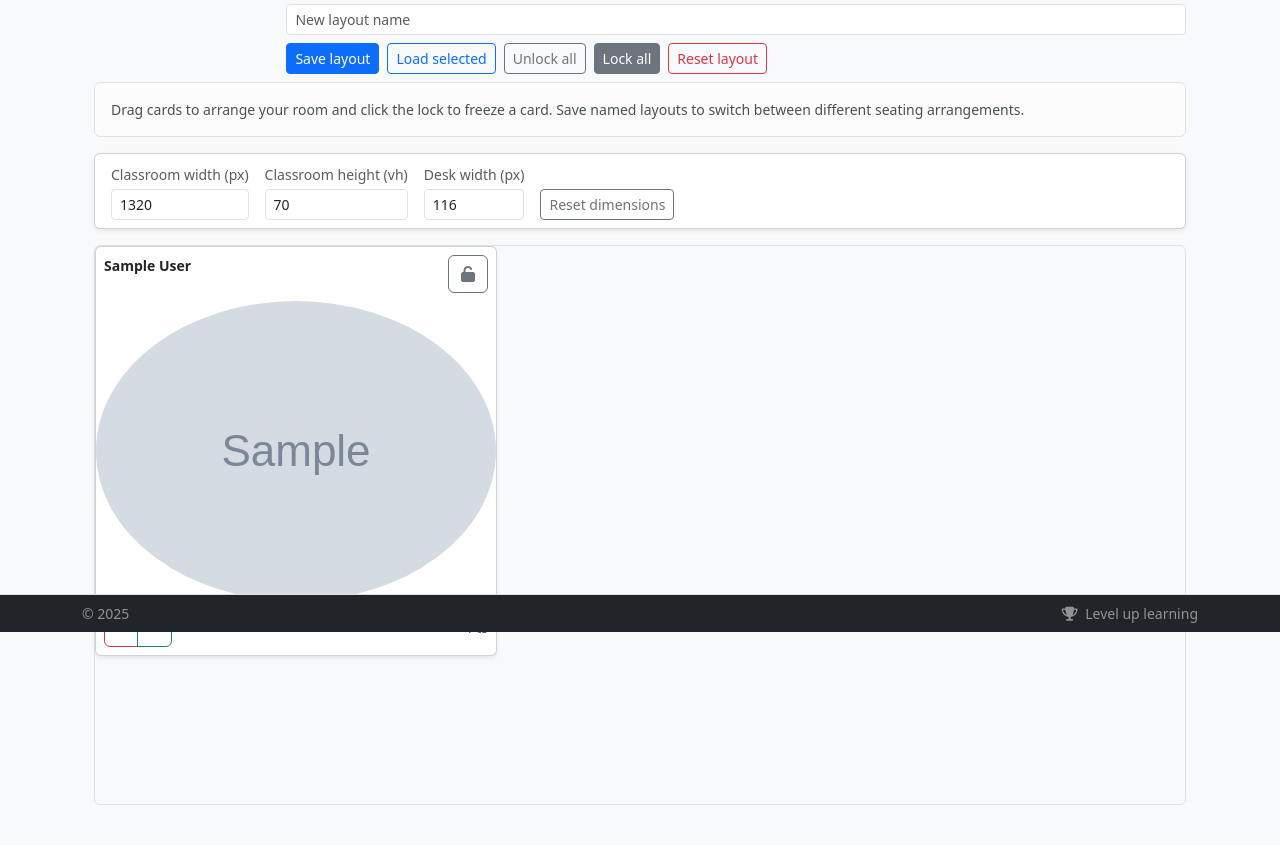
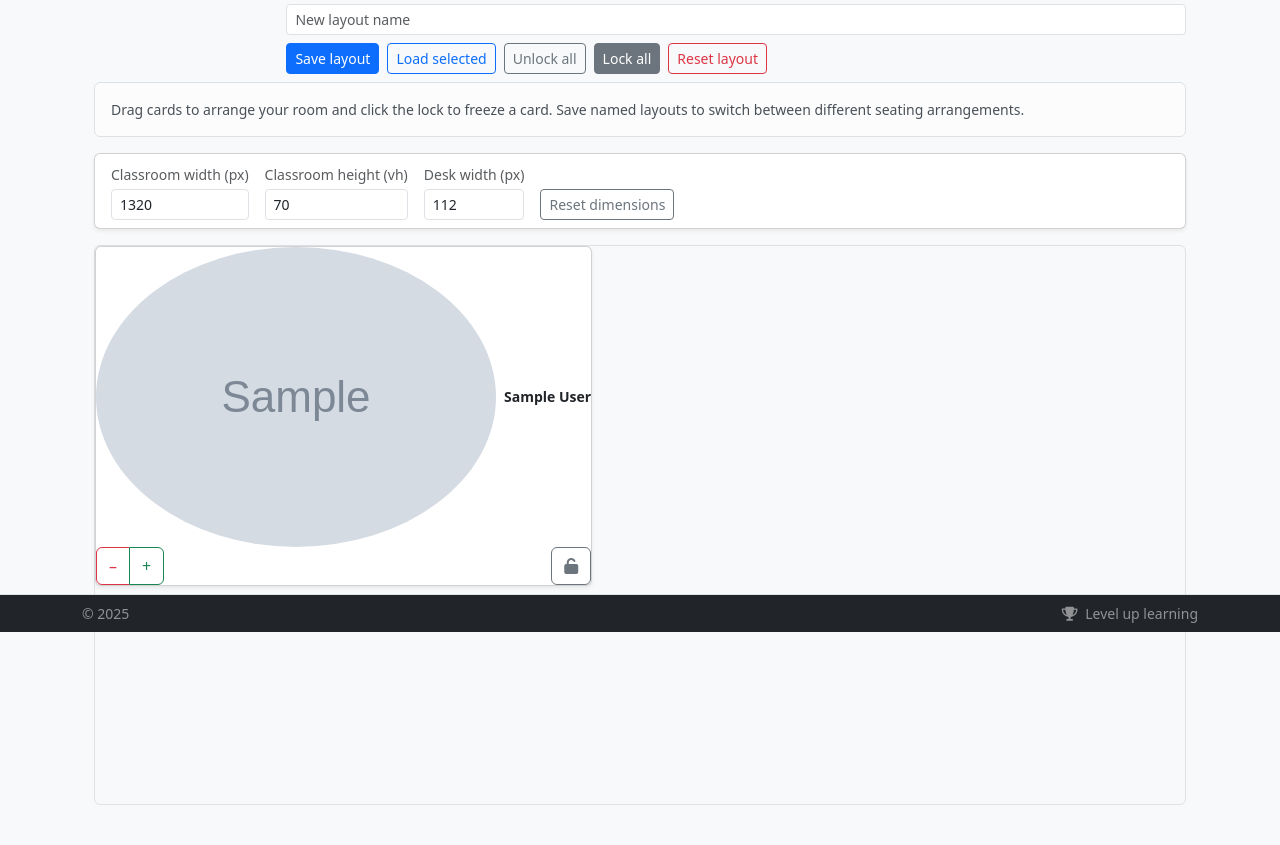
Before and after one commit to MrJonRoberts/gamification, a FastAPI app: template app/templates/courses/seating.html in a window 1280 px wide. Shown: the part 168-1013 px from the top of the page. Run offline with FastAPI, Linux system fonts and the light colour scheme; the template is opened without the code that fills it: most values are stand-ins (such as "Sample title", 1, 10 or a date in 2020); grey boxes marked "Sample" are stand-in pictures; some libraries are stand-ins or nearby versions.

Commit message:
Refine seating desk layout and compact card styling

```diff
--- a/app/static/js/seating.js
+++ b/app/static/js/seating.js
@@ -22,7 +22,7 @@
     const dimensionDefaults = {
         classroomWidth: 1320,
         classroomHeight: 70,
-        deskWidth: 116
+        deskWidth: 112
     };
     const dimensionLimits = {
         classroomWidth: {min: 900, max: 3000},
--- a/app/templates/courses/seating.html
+++ b/app/templates/courses/seating.html
@@ -41,7 +41,7 @@
                 </div>
                 <div>
                     <label for="deskWidth" class="form-label small text-muted mb-1">Desk width (px)</label>
-                    <input id="deskWidth" class="form-control form-control-sm" type="number" min="90" max="220" step="2" value="116">
+                    <input id="deskWidth" class="form-control form-control-sm" type="number" min="90" max="220" step="2" value="112">
                 </div>
                 <button id="resetDimensions" class="btn btn-sm btn-outline-secondary">Reset dimensions</button>
             </div>
@@ -60,33 +60,29 @@
             top:  {{ (pos.y if pos else loop.index0 * 16) | default(0) }}px;"
              data-locked="{{ 'true' if pos and pos.locked else 'false' }}">
 
-            <div class="px-2 pt-2 d-flex align-items-start justify-content-between gap-1">
+            <div class="seat-card-main d-flex align-items-center gap-2">
+                <img
+                        src="{{ (u.avatar|default('', true)) or url_for('static', filename='img/default_user.png') }}"
+                        class="avatar rounded-circle"
+                        alt="avatar"
+                        onerror="this.onerror=null;this.src='{{ url_for('static', filename='img/default_user.png') }}';"
+                >
                 <div class="name text-truncate fw-semibold small" title="{{ u.first_name }} {{ u.last_name }}">
                     {{ u.first_name }} {{ u.last_name }}
                 </div>
-                <button class="btn btn-xxs btn-outline-secondary lock-btn" title="Lock/unlock">
-                    <i class="fa {{ 'fa-lock' if pos and pos.locked else 'fa-unlock' }}"></i>
-                </button>
             </div>
 
-            <div class="py-2 text-center">
-                <img
-                        src="{{ (u.avatar|default('', true)) or url_for('static', filename='img/default_user.png') }}"
-                        class="avatar rounded-circle mx-auto d-block"
-                        alt="avatar"
-                        onerror="this.onerror=null;this.src='{{ url_for('static', filename='img/default_user.png') }}';"
-                >
-            </div>
-
-            <div class="px-2 pb-2 d-flex align-items-center justify-content-between gap-1">
+            <div class="seat-card-controls d-flex align-items-center justify-content-between gap-1">
                 <div class="btn-group btn-group-xxs" role="group" aria-label="Behaviour">
                     <button class="btn btn-outline-danger behaviour-minus" data-delta="-1">–</button>
                     <button class="btn btn-outline-success behaviour-plus" data-delta="+1">+</button>
                 </div>
                 <div class="small points">
-                    <span class="text-muted">Pts</span>
                     <span class="fw-bold behaviour-total" data-initial="{{ total }}">{{ total }}</span>
                 </div>
+                <button class="btn btn-xxs btn-outline-secondary lock-btn" title="Lock/unlock">
+                    <i class="fa {{ 'fa-lock' if pos and pos.locked else 'fa-unlock' }}"></i>
+                </button>
             </div>
         </div>
         {% endfor %}
```
Also changed, not shown: app/static/css/seating.css (+18 -6 lines).
